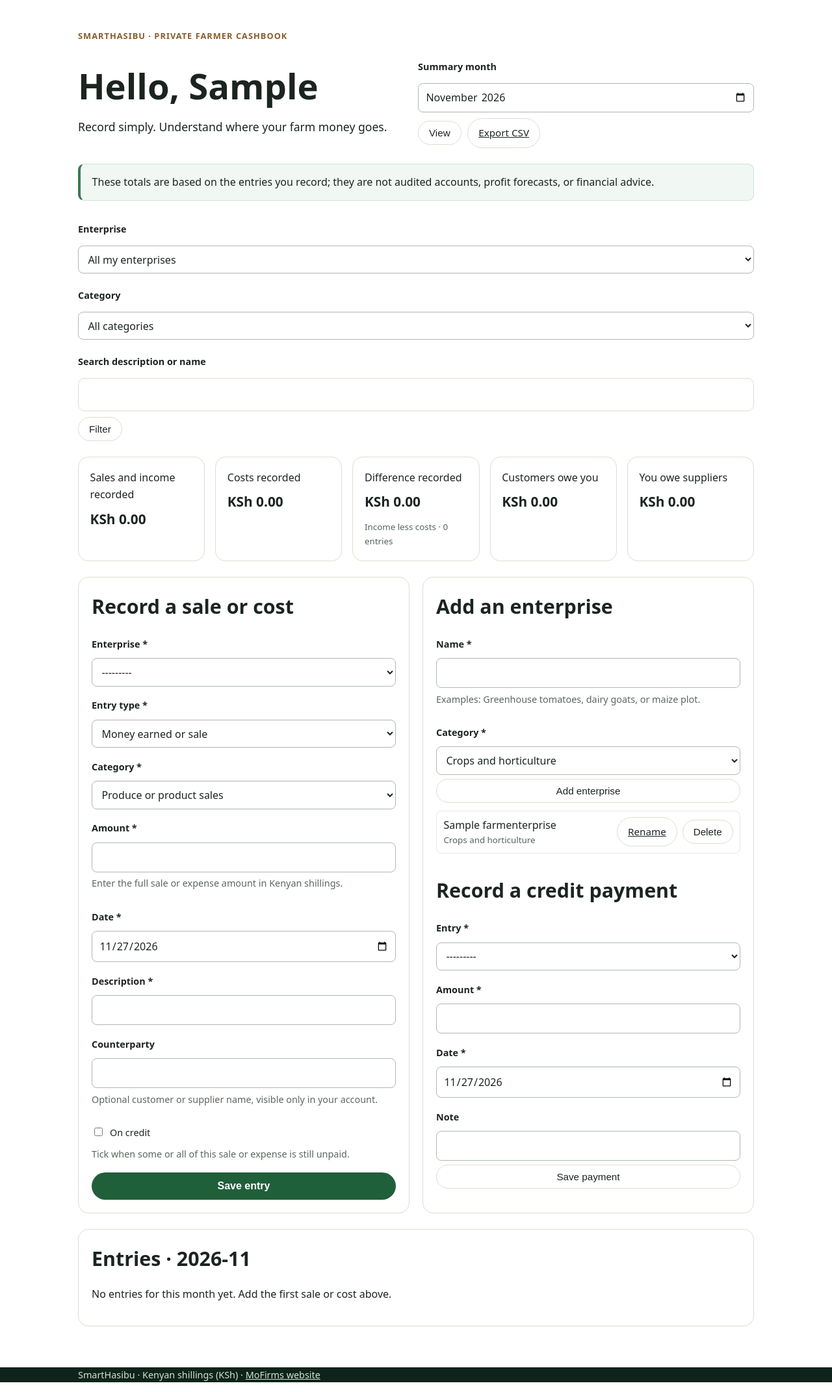
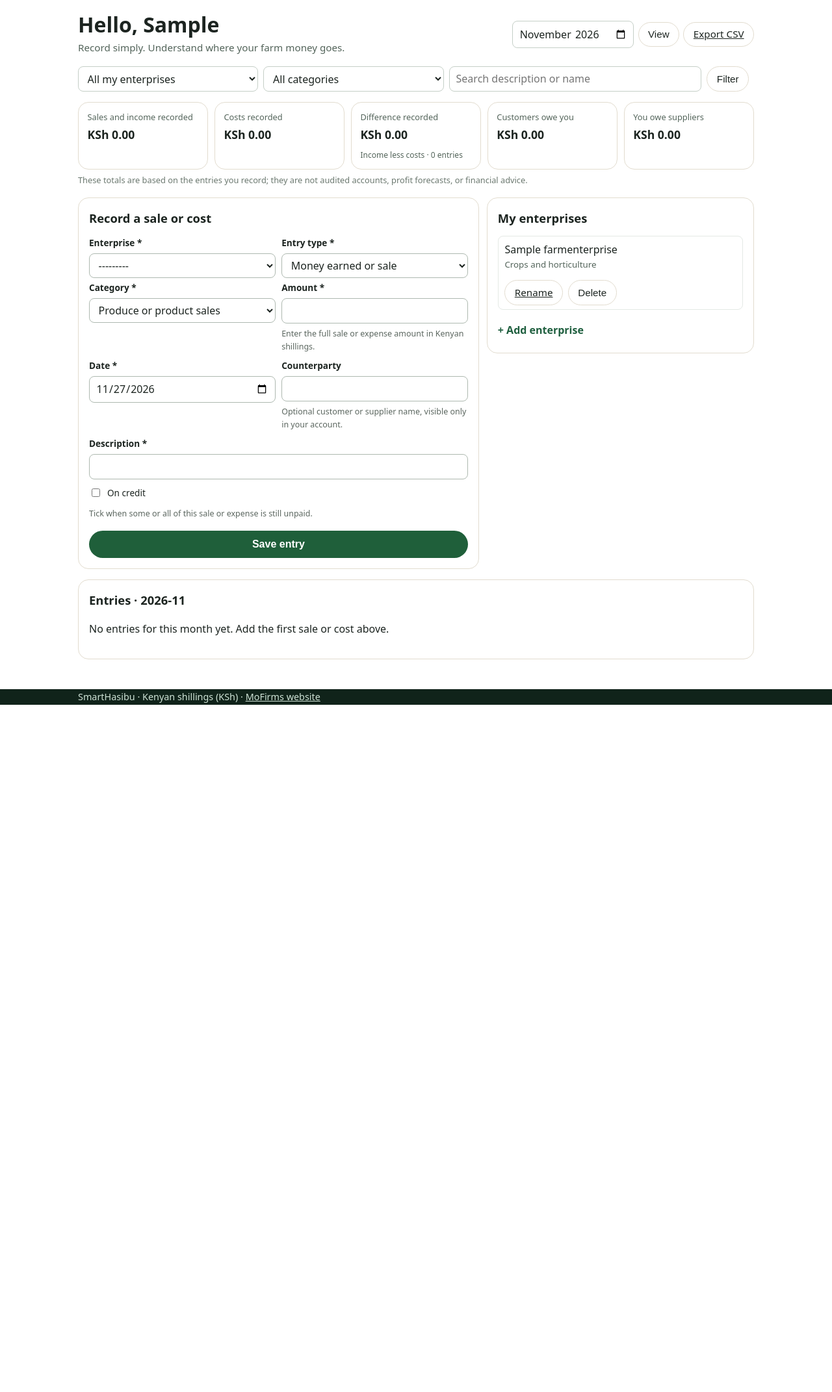
Before and after one commit to valorafricabrand-svg/Mofirms, a Django app: page /smart-hasibu/ in a window 1280 px wide. Shown: the part 61-2204 px from the top of the page at 65% size. After the commit the page ends 1146 px from the top, so only its background shows below. Run offline with Django 5.2, Linux system fonts and the light colour scheme; a user stored in the database is signed in; tables that the repository leaves empty hold one stand-in row (values such as "Sample post").

Commit message:
Make the Smart Hasibu dashboard compact
Show a single start card before the first enterprise, put filters on one
row, pair short entry fields, fold the add-enterprise form away, show the
credit payment form only when credit is outstanding, and hide Change
password for Google-only accounts.

Co-Authored-By: Claude Opus 5.5 <noreply@anthropic.com>

```diff
--- a/css/smart-hasibu.css
+++ b/css/smart-hasibu.css
@@ -62,3 +62,55 @@
 .sh-consent{display:flex;align-items:flex-start;gap:.65rem;font-weight:400;font-size:.95rem;line-height:1.5;cursor:pointer}
 .sh-confirm-card .btn{width:100%}
 .sh-cancel{display:inline-block;margin-top:1rem;color:#5d6b61;font-size:.9rem}
+
+/* Compact dashboard */
+.sh-dashboard{padding-top:1.25rem;padding-bottom:2rem}
+.sh-dashboard h1{font-size:clamp(1.5rem,3.5vw,2rem);line-height:1.15;margin:0}
+.sh-dashboard h2{font-size:1.15rem;margin:0 0 .75rem}
+.sh-dashboard .sh-lead{font-size:.95rem;margin:.25rem 0 0;color:#53645a}
+.sh-dashboard .sh-heading{align-items:center;margin-bottom:1rem}
+.sh-period{gap:.4rem}
+.sh-period input,.sh-filter select,.sh-filter input{min-height:2.4rem;padding:.35rem .6rem;border:1px solid #c5cfc7;border-radius:.5rem;background:#fff;font:inherit}
+.sh-filter{display:grid;grid-template-columns:1fr 1fr 1.4fr auto auto;gap:.5rem;align-items:center;margin:0 0 1rem}
+.sh-filter select,.sh-filter input{width:100%;min-width:0}
+.sh-dashboard .opt{min-height:2.4rem;padding:.35rem .9rem}
+.sh-summary{grid-template-columns:repeat(auto-fit,minmax(150px,1fr));gap:.6rem;margin:0}
+.sh-summary .card{padding:.7rem .85rem;gap:.15rem}
+.sh-summary span{font-size:.8rem;color:#53645a}
+.sh-summary strong{font-size:1.1rem}
+.sh-summary small{font-size:.75rem}
+.sh-footnote{margin:.4rem 0 1rem;font-size:.8rem;color:#6b786f}
+.sh-breakdowns{gap:.75rem;margin:0 0 1rem}
+.sh-breakdown,.sh-panel,.sh-ledger{padding:1rem}
+.sh-columns{grid-template-columns:minmax(0,3fr) minmax(0,2fr);gap:.75rem;margin:0 0 1rem;align-items:start}
+.sh-panel form{gap:.25rem}
+.sh-panel label{font-size:.85rem;margin:0}
+.sh-panel input,.sh-panel select,.sh-auth .sh-inline-form input,.sh-auth .sh-inline-form select{min-height:2.4rem;padding:.35rem .6rem}
+.sh-panel .form-hint{font-size:.78rem;margin:.1rem 0 .2rem}
+.sh-pair{display:grid;grid-template-columns:1fr 1fr;gap:.6rem}
+.sh-pair>div{display:flex;flex-direction:column;gap:.25rem;min-width:0}
+.sh-panel .chk{margin:.35rem 0}
+.sh-panel .btn{margin-top:.5rem}
+.sh-add{margin-top:.75rem}
+.sh-add summary{cursor:pointer;font-weight:600;color:#1f5f3f;padding:.35rem 0;list-style:none}
+.sh-add summary::-webkit-details-marker{display:none}
+.sh-add form{margin-top:.4rem}
+.sh-section-gap{margin-top:1.25rem!important;padding-top:1rem;border-top:1px solid #e4e9e5}
+.sh-enterprise-list{margin:0;gap:.35rem}
+.sh-enterprise-list li{padding:.4rem .6rem}
+.sh-table th,.sh-table td{padding:.5rem .6rem;font-size:.92rem}
+.sh-empty{max-width:640px;padding:1.25rem;margin:0}
+.sh-empty p{margin:.25rem 0 1rem;color:#53645a}
+.sh-inline-form{display:grid;grid-template-columns:1.3fr 1fr auto;gap:.6rem;align-items:end}
+.sh-inline-form>div{display:flex;flex-direction:column;gap:.25rem;min-width:0}
+.sh-inline-form label{font-size:.85rem}
+.sh-inline-form input,.sh-inline-form select{width:100%;min-height:2.6rem;padding:.4rem .6rem;border:1px solid #c5cfc7;border-radius:.5rem;font:inherit}
+.sh-inline-form .form-hint{grid-column:1/-1;font-size:.78rem;margin:0}
+.sh-inline-form .btn{min-height:2.6rem;white-space:nowrap}
+@media(max-width:860px){.sh-filter{grid-template-columns:1fr 1fr}.sh-filter input{grid-column:1/-1}.sh-columns{grid-template-columns:1fr}}
+@media(max-width:560px){.sh-pair,.sh-inline-form{grid-template-columns:1fr}.sh-summary{grid-template-columns:1fr 1fr}}
+.sh-period input{width:auto}
+.sh-period{flex-wrap:nowrap}
+.sh-inline-form .form-hint{display:none}
+@media(max-width:760px){.sh-dashboard .sh-heading{align-items:stretch}.sh-period{flex-wrap:wrap}.sh-period input{flex:1 1 160px}}
+@media(max-width:860px){.sh-filter button,.sh-filter a.opt{grid-column:auto}.sh-filter button:last-of-type{grid-column:1/-1}}
--- a/mofirms_backend/i18n_strings/smart_hasibu.py
+++ b/mofirms_backend/i18n_strings/smart_hasibu.py
@@ -125,6 +125,7 @@ STRINGS = {
         "sw": "Ongeza shughuli ya biashara kabla ya kuandika muamala.",
     },
     "sh.dashboard.save_entry_button": {"en": "Save entry", "sw": "Hifadhi muamala"},
+    "sh.dashboard.my_enterprises_heading": {"en": "My enterprises", "sw": "Shughuli zangu"},
     "sh.dashboard.add_enterprise_heading": {
         "en": "Add an enterprise",
         "sw": "Ongeza shughuli ya biashara",
--- a/smart_hasibu/templates/smart_hasibu/base.html
+++ b/smart_hasibu/templates/smart_hasibu/base.html
@@ -16,7 +16,7 @@
   {% include "farmers/_lang_switch.html" %}
   {% if request.user.is_authenticated %}
     <span class="sh-user">{{ request.user.first_name|default:request.user.email }}</span>
-    <a class="opt" href="{% url 'smart_hasibu:password_change' %}">{% t 'sh.nav.change_password' %}</a>
+    {% if request.user.has_usable_password %}<a class="opt" href="{% url 'smart_hasibu:password_change' %}">{% t 'sh.nav.change_password' %}</a>{% endif %}
     <form method="post" action="{% url 'smart_hasibu:logout' %}">
       {% csrf_token %}<button class="opt" type="submit">{% t 'common.sign_out' %}</button>
     </form>
--- a/smart_hasibu/templates/smart_hasibu/dashboard.html
+++ b/smart_hasibu/templates/smart_hasibu/dashboard.html
@@ -3,7 +3,6 @@
 {% block title %}My cashbook | SmartHasibu{% endblock %}
 {% block content %}
 <section class="wrap sh-dashboard">
-  <p class="eyebrow">{% t 'sh.dashboard.eyebrow' %}</p>
   <div class="sh-heading">
     <div>
       {% t 'sh.dashboard.farmer_fallback' as farmer_fallback %}
@@ -11,7 +10,7 @@
       <p class="sh-lead">{% t 'sh.dashboard.lead' %}</p>
     </div>
     <form method="get" class="sh-period">
-      <label for="id_month">{% t 'sh.dashboard.summary_month' %}</label>
+      <label class="visually-hidden" for="id_month">{% t 'sh.dashboard.summary_month' %}</label>
       <input id="id_month" type="month" name="month" value="{{ month }}">
       {% if selected_enterprise %}<input type="hidden" name="enterprise" value="{{ selected_enterprise.pk }}">{% endif %}
       {% if category_value %}<input type="hidden" name="category" value="{{ category_value }}">{% endif %}
@@ -21,28 +20,37 @@
     </form>
   </div>
 
-  <aside class="notice">
-    <p>{% t 'sh.dashboard.notice_accounts' %}</p>
-  </aside>
-
+  {% if not enterprises %}
+  <section class="card sh-empty">
+    <h2>{% t 'sh.dashboard.empty_title' %}</h2>
+    <p>{% t 'sh.dashboard.empty_body' %}</p>
+    {% if enterprise_form.non_field_errors %}<div class="err-box" role="alert">{{ enterprise_form.non_field_errors }}</div>{% endif %}
+    <form method="post" class="sh-inline-form">
+      {% csrf_token %}<input type="hidden" name="action" value="enterprise">
+      <div>{% include "farmers/field.html" with field=enterprise_form.name %}</div>
+      <div>{% include "farmers/field.html" with field=enterprise_form.category %}</div>
+      <button class="btn" type="submit">{% t 'sh.dashboard.add_enterprise_button' %}</button>
+    </form>
+  </section>
+  {% else %}
   <form method="get" class="sh-filter">
     <input type="hidden" name="month" value="{{ month }}">
-    <label for="id_enterprise_filter">{% t 'sh.dashboard.enterprise_filter_label' %}</label>
+    <label class="visually-hidden" for="id_enterprise_filter">{% t 'sh.dashboard.enterprise_filter_label' %}</label>
     <select id="id_enterprise_filter" name="enterprise">
       <option value="">{% t 'sh.dashboard.all_enterprises' %}</option>
       {% for enterprise in enterprises %}
         <option value="{{ enterprise.pk }}"{% if selected_enterprise.pk == enterprise.pk %} selected{% endif %}>{{ enterprise.name }}</option>
       {% endfor %}
     </select>
-    <label for="id_category_filter">{% t 'sh.dashboard.category_filter_label' %}</label>
+    <label class="visually-hidden" for="id_category_filter">{% t 'sh.dashboard.category_filter_label' %}</label>
     <select id="id_category_filter" name="category">
       <option value="">{% t 'sh.dashboard.all_categories' %}</option>
       {% for value, label in category_choices %}
         <option value="{{ value }}"{% if category_value == value %} selected{% endif %}>{{ label }}</option>
       {% endfor %}
     </select>
-    <label for="id_search">{% t 'sh.dashboard.search_label' %}</label>
-    <input id="id_search" type="search" name="q" value="{{ search_value }}">
+    <label class="visually-hidden" for="id_search">{% t 'sh.dashboard.search_label' %}</label>
+    <input id="id_search" type="search" name="q" value="{{ search_value }}" placeholder="{% t 'sh.dashboard.search_label' %}">
     <button class="opt" type="submit">{% t 'sh.dashboard.filter_button' %}</button>
     {% if selected_enterprise or category_value or search_value %}<a class="opt" href="?month={{ month }}">{% t 'sh.dashboard.clear_button' %}</a>{% endif %}
   </form>
@@ -64,13 +72,6 @@
   </aside>
   {% endif %}
 
-  {% if not enterprises %}
-  <div class="card sh-empty">
-    <h2>{% t 'sh.dashboard.empty_title' %}</h2>
-    <p>{% t 'sh.dashboard.empty_body' %}</p>
-  </div>
-  {% endif %}
-
   <div class="sh-summary" aria-label="Monthly cashbook summary">
     <article class="card"><span>{% t 'sh.dashboard.summary_income' %}</span><strong>KSh {{ income_total|floatformat:2|intcomma }}</strong></article>
     <article class="card"><span>{% t 'sh.dashboard.summary_costs' %}</span><strong>KSh {{ expense_total|floatformat:2|intcomma }}</strong></article>
@@ -78,6 +79,7 @@
     <article class="card"><span>{% t 'sh.dashboard.summary_receivable' %}</span><strong>KSh {{ receivable_total|floatformat:2|intcomma }}</strong></article>
     <article class="card"><span>{% t 'sh.dashboard.summary_payable' %}</span><strong>KSh {{ payable_total|floatformat:2|intcomma }}</strong></article>
   </div>
+  <p class="sh-footnote">{% t 'sh.dashboard.notice_accounts' %}</p>
 
   {% if entries %}
   <div class="sh-breakdowns">
@@ -113,31 +115,28 @@
     <section class="card sh-panel">
       <h2>{% t 'sh.dashboard.record_entry_heading' %}</h2>
       {% if entry_form.non_field_errors %}<div class="err-box" role="alert">{{ entry_form.non_field_errors }}</div>{% endif %}
-      {% if not enterprises %}<p>{% t 'sh.dashboard.add_enterprise_before' %}</p>{% else %}
       <form method="post">
         {% csrf_token %}<input type="hidden" name="action" value="entry">
-        {% include "farmers/field.html" with field=entry_form.enterprise %}
-        {% include "farmers/field.html" with field=entry_form.entry_type %}
-        {% include "farmers/field.html" with field=entry_form.category %}
-        {% include "farmers/field.html" with field=entry_form.amount %}
-        {% include "farmers/field.html" with field=entry_form.occurred_on %}
+        <div class="sh-pair">
+          <div>{% include "farmers/field.html" with field=entry_form.enterprise %}</div>
+          <div>{% include "farmers/field.html" with field=entry_form.entry_type %}</div>
+        </div>
+        <div class="sh-pair">
+          <div>{% include "farmers/field.html" with field=entry_form.category %}</div>
+          <div>{% include "farmers/field.html" with field=entry_form.amount %}</div>
+        </div>
+        <div class="sh-pair">
+          <div>{% include "farmers/field.html" with field=entry_form.occurred_on %}</div>
+          <div>{% include "farmers/field.html" with field=entry_form.counterparty %}</div>
+        </div>
         {% include "farmers/field.html" with field=entry_form.description %}
-        {% include "farmers/field.html" with field=entry_form.counterparty %}
         {% include "farmers/field.html" with field=entry_form.is_credit %}
         <button class="btn" type="submit">{% t 'sh.dashboard.save_entry_button' %}</button>
       </form>
-      {% endif %}
     </section>
 
     <section class="card sh-panel">
-      <h2>{% t 'sh.dashboard.add_enterprise_heading' %}</h2>
-      {% if enterprise_form.non_field_errors %}<div class="err-box" role="alert">{{ enterprise_form.non_field_errors }}</div>{% endif %}
-      <form method="post">
-        {% csrf_token %}<input type="hidden" name="action" value="enterprise">
-        {% include "farmers/field.html" with field=enterprise_form.name %}
-        {% include "farmers/field.html" with field=enterprise_form.category %}
-        <button class="opt" type="submit">{% t 'sh.dashboard.add_enterprise_button' %}</button>
-      </form>
+      <h2>{% t 'sh.dashboard.my_enterprises_heading' %}</h2>
       {% if enterprises %}
       <ul class="sh-enterprise-list">
         {% for enterprise in enterprises %}
@@ -153,6 +152,17 @@
         {% endfor %}
       </ul>
       {% endif %}
+      {% if enterprise_form.non_field_errors %}<div class="err-box" role="alert">{{ enterprise_form.non_field_errors }}</div>{% endif %}
+      <details class="sh-add"{% if enterprise_form.errors %} open{% endif %}>
+      <summary>+ {% t 'sh.dashboard.add_enterprise_button' %}</summary>
+      <form method="post">
+        {% csrf_token %}<input type="hidden" name="action" value="enterprise">
+        {% include "farmers/field.html" with field=enterprise_form.name %}
+        {% include "farmers/field.html" with field=enterprise_form.category %}
+        <button class="opt" type="submit">{% t 'sh.dashboard.add_enterprise_button' %}</button>
+      </form>
+      </details>
+      {% if has_open_credit %}
       <h2 class="sh-section-gap">{% t 'sh.dashboard.record_payment_heading' %}</h2>
       {% if settlement_form.non_field_errors %}<div class="err-box" role="alert">{{ settlement_form.non_field_errors }}</div>{% endif %}
       <form method="post">
@@ -163,6 +173,7 @@
         {% include "farmers/field.html" with field=settlement_form.note %}
         <button class="opt" type="submit">{% t 'sh.dashboard.save_payment_button' %}</button>
       </form>
+      {% endif %}
     </section>
   </div>
 
@@ -205,5 +216,6 @@
       <p>{% t 'sh.dashboard.no_entries' %}</p>
     {% endif %}
   </section>
+  {% endif %}
 </section>
 {% endblock %}
--- a/smart_hasibu/views.py
+++ b/smart_hasibu/views.py
@@ -327,6 +327,8 @@ def dashboard(request):
                 LedgerEntry.Category.choices, lang, "choice.ledger_category"
             ),
             "category_breakdown": category_breakdown,
+            "has_open_credit": settlement_form.is_bound
+            or settlement_form.fields["entry"].queryset.exists(),
             "enterprise_breakdown": enterprise_breakdown,
             "deleted_entries": deleted_entries,
             "enterprise_form": enterprise_form,
```
